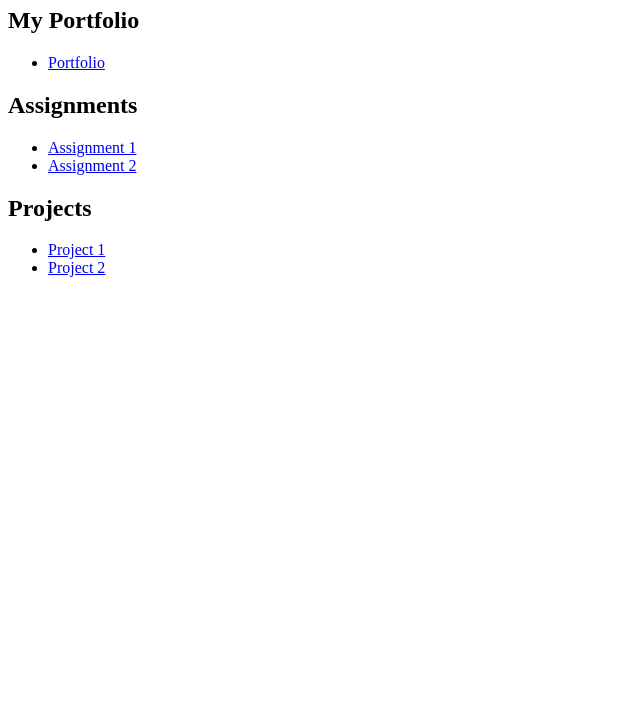
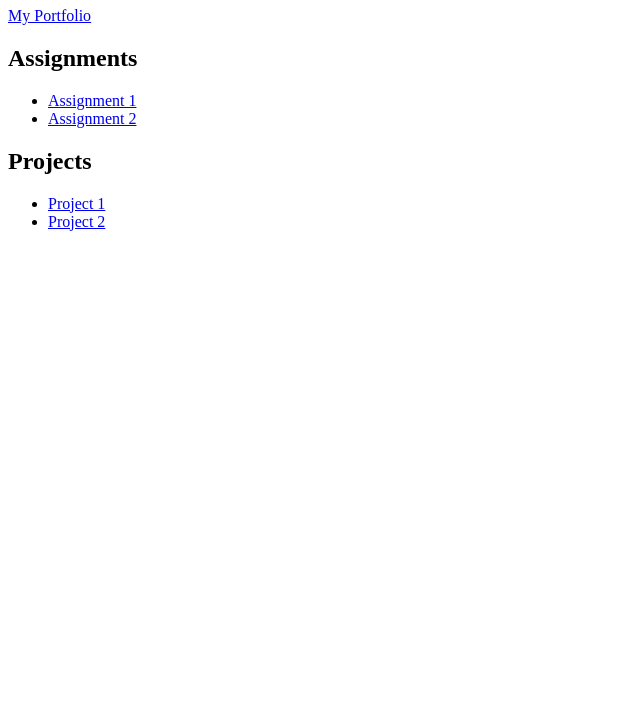
Before and after one commit to Harshkumar040/Harshkumar040.github.io, a plain HTML site: page index.html in a window 1280 px wide. Shown: the part 73-800 px from the top of the page, without its empty margins (0-640 px from the left). Drawn offline with Linux system fonts and the light colour scheme.

Commit message:
update index.html to include new section

```diff
--- a/index.html
+++ b/index.html
@@ -11,10 +11,9 @@
   <h1>Harsh Kumar</h1>
 
   <div class="section">
-    <h2>My Portfolio</h2>
-    <ul>
-      <li><a href="portfolio/index.html" target="_blank">Portfolio</a></li>
-    </ul>
+
+      <a href="portfolio/index.html" target="_blank">My Portfolio</a>
+
   </div>
 
   <div class="section">
```
